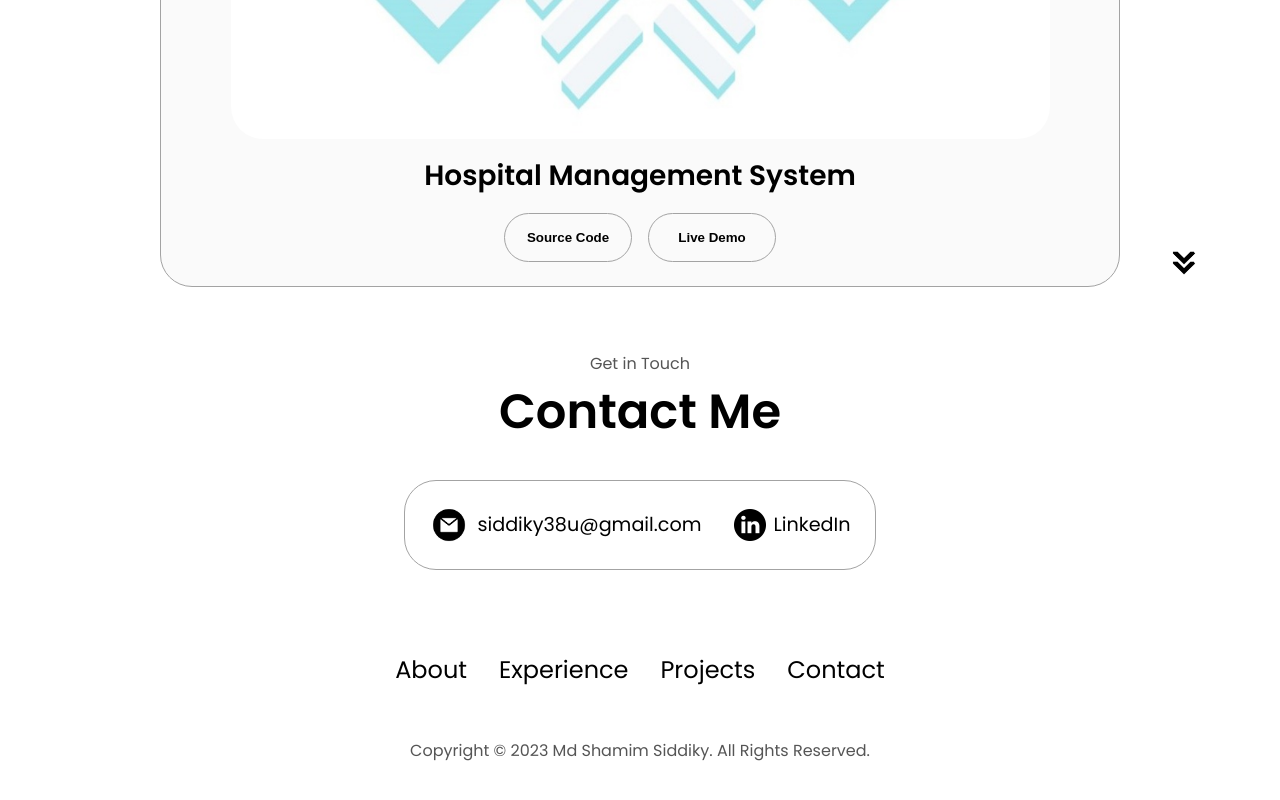
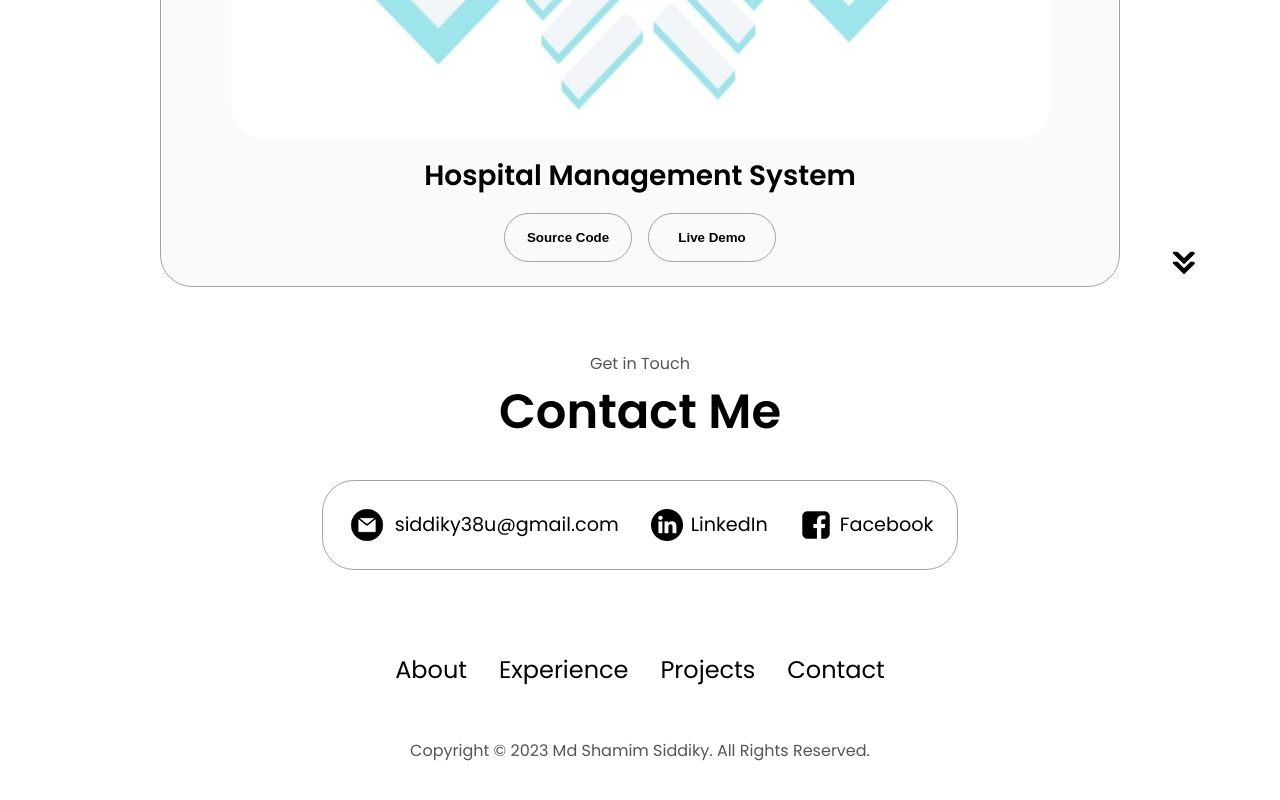
Before and after one commit to ShamimSiddiky/portfolio-shamim-siddiky, a plain HTML site: page index.html in a window 1280 px wide. Shown: the part 3918-4718 px from the top of the page. Drawn offline with Linux system fonts and the light colour scheme.

Commit message:
Add new contact

```diff
--- a/index.html
+++ b/index.html
@@ -243,6 +243,10 @@
             <img src="./assets/linkedin.png" alt="LinkedIn icon" class="icon contact-icon" />
             <p><a href="https://www.linkedin.com/in/shamim-siddiky-64682b21b/">LinkedIn</a></p>
           </div>
+          <div class="contact-info-container">
+            <img src="./assets/facebook.png" alt="Facebook icon" class="icon contact-icon facebook-icon" />
+            <p><a href="https://www.facebook.com/bueno.paraa.nada">Facebook</a></p>
+          </div>
         </div>
       </section>
       <footer>
```
Also changed, not shown: assets/facebook.png (added).
